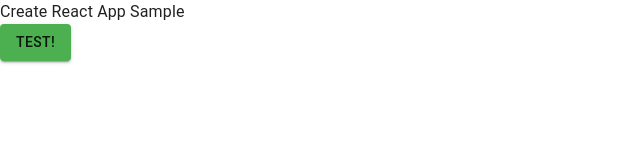
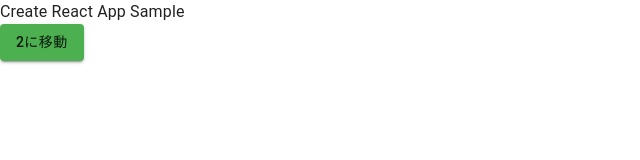
Before and after one commit to kosukekashiwa/cra-sample, a React (Create React App) app: page /cra-app/test01 in a window 1280 px wide. Shown: the top 160 px of the page, without its empty margins (0-640 px from the left). Built offline with nearby package versions, Linux system fonts and the light colour scheme.

Commit message:
react-router-dom install

```diff
--- a/package.json
+++ b/package.json
@@ -16,6 +16,7 @@
     "@types/react-dom": "^17.0.11",
     "react": "^17.0.2",
     "react-dom": "^17.0.2",
+    "react-router-dom": "^5.3.0",
     "react-scripts": "4.0.3",
     "typescript": "^4.5.2",
     "web-vitals": "^1.1.2"
@@ -45,6 +46,7 @@
     ]
   },
   "devDependencies": {
+    "@types/react-router-dom": "^5.3.2",
     "@typescript-eslint/eslint-plugin": "^5.4.0",
     "@typescript-eslint/parser": "^5.4.0",
     "eslint-config-prettier": "^8.3.0",
--- a/src/views/App.tsx
+++ b/src/views/App.tsx
@@ -1,12 +1,17 @@
-import { Box, Button } from '@mui/material';
+import { BrowserRouter, Route, Switch, Redirect } from 'react-router-dom';
 import React from 'react';
+import Home from './environments/Home';
 
 const App: React.VFC = () => {
   return (
-    <Box>
-      <Box>Create React App Sample</Box>
-      <Button variant="contained">Test!</Button>
-    </Box>
+    <BrowserRouter>
+      <Switch>
+        <Redirect exact strict from="/" to="/cra-app" />
+        <Route path="/cra-app">
+          <Home />
+        </Route>
+      </Switch>
+    </BrowserRouter>
   );
 };
 
--- /dev/null
+++ b/src/views/environments/Home.tsx
@@ -0,0 +1,54 @@
+import { Box, Button } from '@mui/material';
+import { Route, Switch, useHistory, Redirect, useRouteMatch } from 'react-router-dom';
+import React, { useCallback } from 'react';
+
+const Home: React.VFC = () => {
+  const { path } = useRouteMatch();
+
+  return (
+    <Box>
+      <Box>Create React App Sample</Box>
+
+      <Switch>
+        <Route exact sensitive path={`${path}`}>
+          <Redirect to={`${path}/test01`} />
+        </Route>
+
+        <Route path={`${path}/test01`}>
+          <RoutingSample1 />
+        </Route>
+        <Route path={`${path}/test02`}>
+          <RoutingSample2 />
+        </Route>
+      </Switch>
+    </Box>
+  );
+};
+
+const RoutingSample1: React.VFC = () => {
+  const history = useHistory();
+  const handleButtonClick = useCallback(() => {
+    history.push(`/cra-app/test02`);
+  }, [history]);
+
+  return (
+    <Button onClick={handleButtonClick} variant="contained">
+      2に移動
+    </Button>
+  );
+};
+
+const RoutingSample2: React.VFC = () => {
+  const history = useHistory();
+  const handleButtonClick = useCallback(() => {
+    history.push(`/cra-app/test01`);
+  }, [history]);
+
+  return (
+    <Button onClick={handleButtonClick} variant="contained">
+      1に移動
+    </Button>
+  );
+};
+
+export default Home;
```
Also changed, not shown: 1 other file (tests, documents, lock files or other folders).
